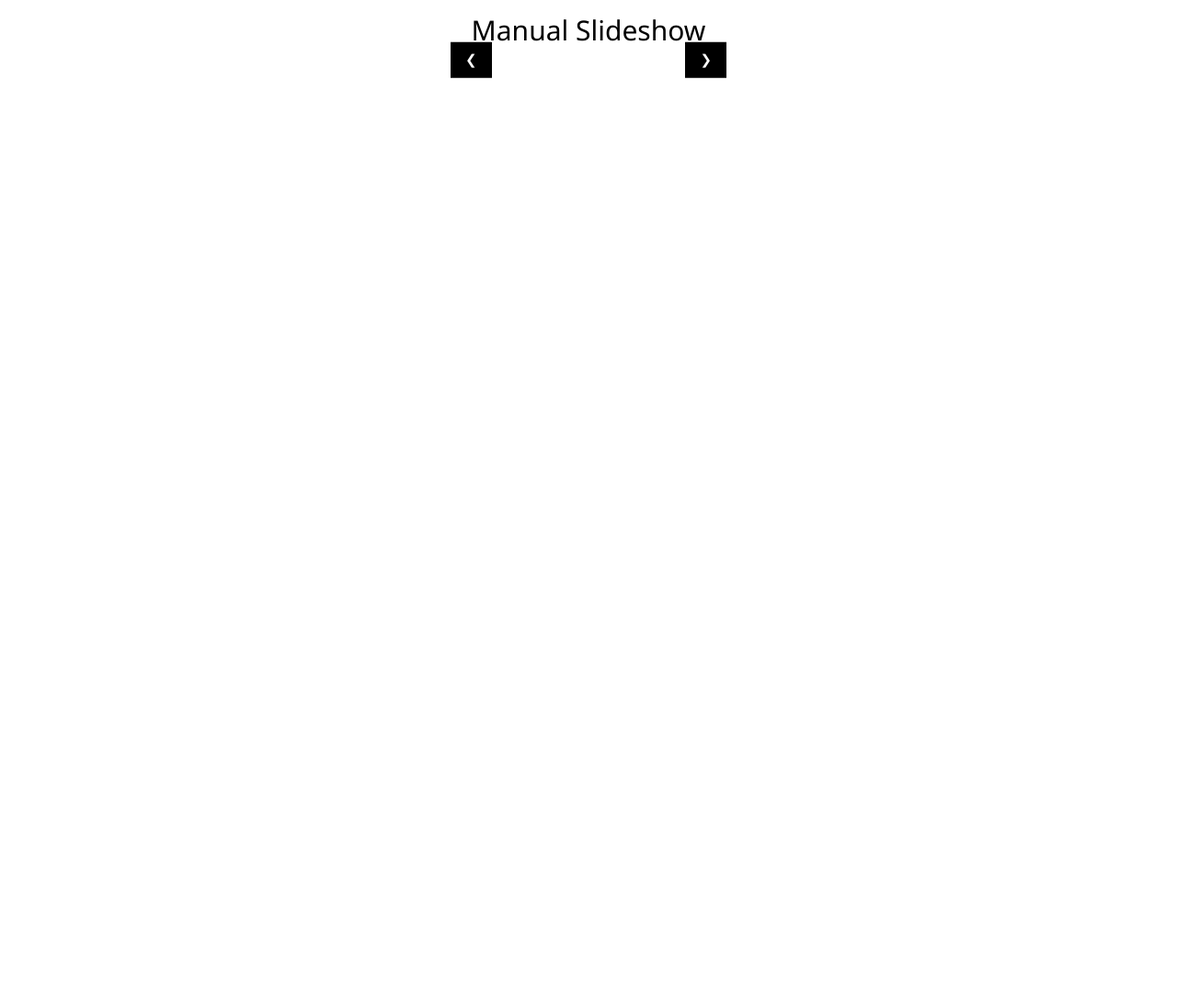
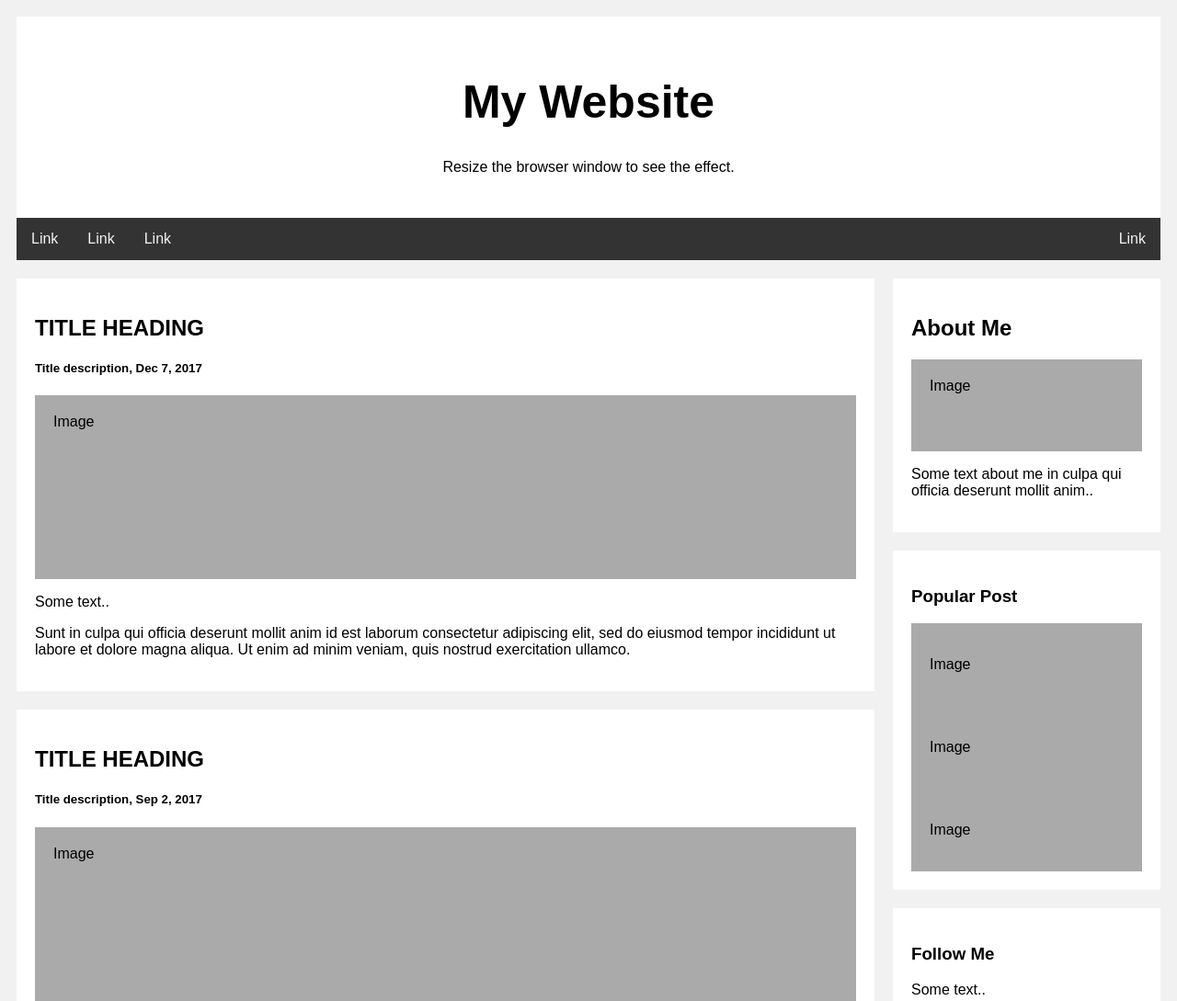
Before and after one commit to lngv/static, a plain HTML site: page index.html in a window 1280 px wide. Shown: the top 1089 px of the page at 92% size. Before the commit the page ends 800 px from the top, so only its background shows below. Drawn offline with nearby package versions, Linux system fonts and the light colour scheme.

Commit message:
Update image sizes and container width in index.html and style.css

```diff
--- a/index.html
+++ b/index.html
@@ -1,64 +1,61 @@
 <!DOCTYPE html>
-<html lang="en">
+<html>
 <head>
-<title>Correct Service</title>
-<meta name="viewport" content="width=device-width, initial-scale=1">
-<link rel="stylesheet" href="https://www.w3schools.com/w3css/4/w3.css">
-<link rel="stylesheet" href="style.css">
+  <link rel="stylesheet" type="text/css" href="style.css">
 </head>
 <body>
 
-<h2 class="w3-center">Manual Slideshow</h2>
-
-<div class="w3-content w3-display-container" id="kasy">
-  <div class="slide-container">
-    <img class="mySlides" src="kso-r.png" alt="KSO-R">
-    <div class="title">KSO-R</div>
-  </div>
-  <div class="slide-container">
-    <img class="mySlides" src="HKSO-L.png" alt="HKSO-L">
-    <div class="title">HKSO-L</div>
-  </div>
-  <div class="slide-container">
-    <img class="mySlides" src="HKSO-W.png" alt="HKSO-W">
-    <div class="title">HKSO-W</div>
-  </div>
-  <div class="slide-container">
-    <img class="mySlides" src="KSO-L.png" alt="KSO-L">
-    <div class="title">KSO-L</div>
-  </div>
-  <div class="slide-container">
-    <img class="mySlides" src="KSO-SM-HKSO-SM.png" alt="KSO-SM-HKSO-SM">
-    <div class="title">KSO-SM-HKSO-SM</div>
-  </div>
-  <div class="slide-container">
-    <img class="mySlides" src="MKSO-L.png" alt="MKSO-L">
-    <div class="title">MKSO-L</div>
-  </div>
-
-  <button class="w3-button w3-black w3-display-left" onclick="plusDivs(-1)">&#10094;</button>
-  <button class="w3-button w3-black w3-display-right" onclick="plusDivs(1)">&#10095;</button>
+<div class="header">
+  <h1>My Website</h1>
+  <p>Resize the browser window to see the effect.</p>
 </div>
 
-<script>
-var slideIndex = 1;
-showDivs(slideIndex);
+<div class="topnav">
+  <a href="#">Link</a>
+  <a href="#">Link</a>
+  <a href="#">Link</a>
+  <a href="#" style="float:right">Link</a>
+</div>
 
-function plusDivs(n) {
-  showDivs(slideIndex += n);
-}
+<div class="row">
+  <div class="leftcolumn">
+    <div class="card">
+      <h2>TITLE HEADING</h2>
+      <h5>Title description, Dec 7, 2017</h5>
+      <div class="fakeimg" style="height:200px;">Image</div>
+      <p>Some text..</p>
+      <p>Sunt in culpa qui officia deserunt mollit anim id est laborum consectetur adipiscing elit, sed do eiusmod tempor incididunt ut labore et dolore magna aliqua. Ut enim ad minim veniam, quis nostrud exercitation ullamco.</p>
+    </div>
+    <div class="card">
+      <h2>TITLE HEADING</h2>
+      <h5>Title description, Sep 2, 2017</h5>
+      <div class="fakeimg" style="height:200px;">Image</div>
+      <p>Some text..</p>
+      <p>Sunt in culpa qui officia deserunt mollit anim id est laborum consectetur adipiscing elit, sed do eiusmod tempor incididunt ut labore et dolore magna aliqua. Ut enim ad minim veniam, quis nostrud exercitation ullamco.</p>
+    </div>
+  </div>
+  <div class="rightcolumn">
+    <div class="card">
+      <h2>About Me</h2>
+      <div class="fakeimg" style="height:100px;">Image</div>
+      <p>Some text about me in culpa qui officia deserunt mollit anim..</p>
+    </div>
+    <div class="card">
+      <h3>Popular Post</h3>
+      <div class="fakeimg"><p>Image</p></div>
+      <div class="fakeimg"><p>Image</p></div>
+      <div class="fakeimg"><p>Image</p></div>
+    </div>
+    <div class="card">
+      <h3>Follow Me</h3>
+      <p>Some text..</p>
+    </div>
+  </div>
+</div>
 
-function showDivs(n) {
-  var i;
-  var x = document.getElementsByClassName("mySlides");
-  if (n > x.length) {slideIndex = 1}
-  if (n < 1) {slideIndex = x.length}
-  for (i = 0; i < x.length; i++) {
-    x[i].style.display = "none";
-  }
-  x[slideIndex-1].style.display = "block";
-}
-</script>
+<div class="footer">
+  <h2>Footer</h2>
+</div>
 
 </body>
 </html>
--- a/style.css
+++ b/style.css
@@ -1,21 +1,102 @@
-.mySlides {
-    border: 2px solid black; /* Add border */
-    margin: auto; /* Center the images */
-    width: 100%; /* Ensure images take full width of container */
+* {
+  box-sizing: border-box;
 }
 
-#kasy {
-    width: 300px;
-    position: relative;
+body {
+  font-family: Arial;
+  padding: 10px;
+  background: #f1f1f1;
 }
 
-.slide-container {
-    display: none;
-    text-align: center;
+/* Header/Blog Title */
+.header {
+  padding: 30px;
+  text-align: center;
+  background: white;
 }
 
-.title {
-    margin-top: 10px;
-    font-size: 18px;
-    font-weight: bold;
+.header h1 {
+  font-size: 50px;
 }
+
+/* Style the top navigation bar */
+.topnav {
+  overflow: hidden;
+  background-color: #333;
+}
+
+/* Style the topnav links */
+.topnav a {
+  float: left;
+  display: block;
+  color: #f2f2f2;
+  text-align: center;
+  padding: 14px 16px;
+  text-decoration: none;
+}
+
+/* Change color on hover */
+.topnav a:hover {
+  background-color: #ddd;
+  color: black;
+}
+
+/* Create two unequal columns that floats next to each other */
+/* Left column */
+.leftcolumn {
+  float: left;
+  width: 75%;
+}
+
+/* Right column */
+.rightcolumn {
+  float: left;
+  width: 25%;
+  background-color: #f1f1f1;
+  padding-left: 20px;
+}
+
+/* Fake image */
+.fakeimg {
+  background-color: #aaa;
+  width: 100%;
+  padding: 20px;
+}
+
+/* Add a card effect for articles */
+.card {
+  background-color: white;
+  padding: 20px;
+  margin-top: 20px;
+}
+
+/* Clear floats after the columns */
+.row::after {
+  content: "";
+  display: table;
+  clear: both;
+}
+
+/* Footer */
+.footer {
+  padding: 20px;
+  text-align: center;
+  background: #ddd;
+  margin-top: 20px;
+}
+
+/* Responsive layout - when the screen is less than 800px wide, make the two columns stack on top of each other instead of next to each other */
+@media screen and (max-width: 800px) {
+  .leftcolumn, .rightcolumn {
+    width: 100%;
+    padding: 0;
+  }
+}
+
+/* Responsive layout - when the screen is less than 400px wide, make the navigation links stack on top of each other instead of next to each other */
+@media screen and (max-width: 400px) {
+  .topnav a {
+    float: none;
+    width: 100%;
+  }
+}
```
